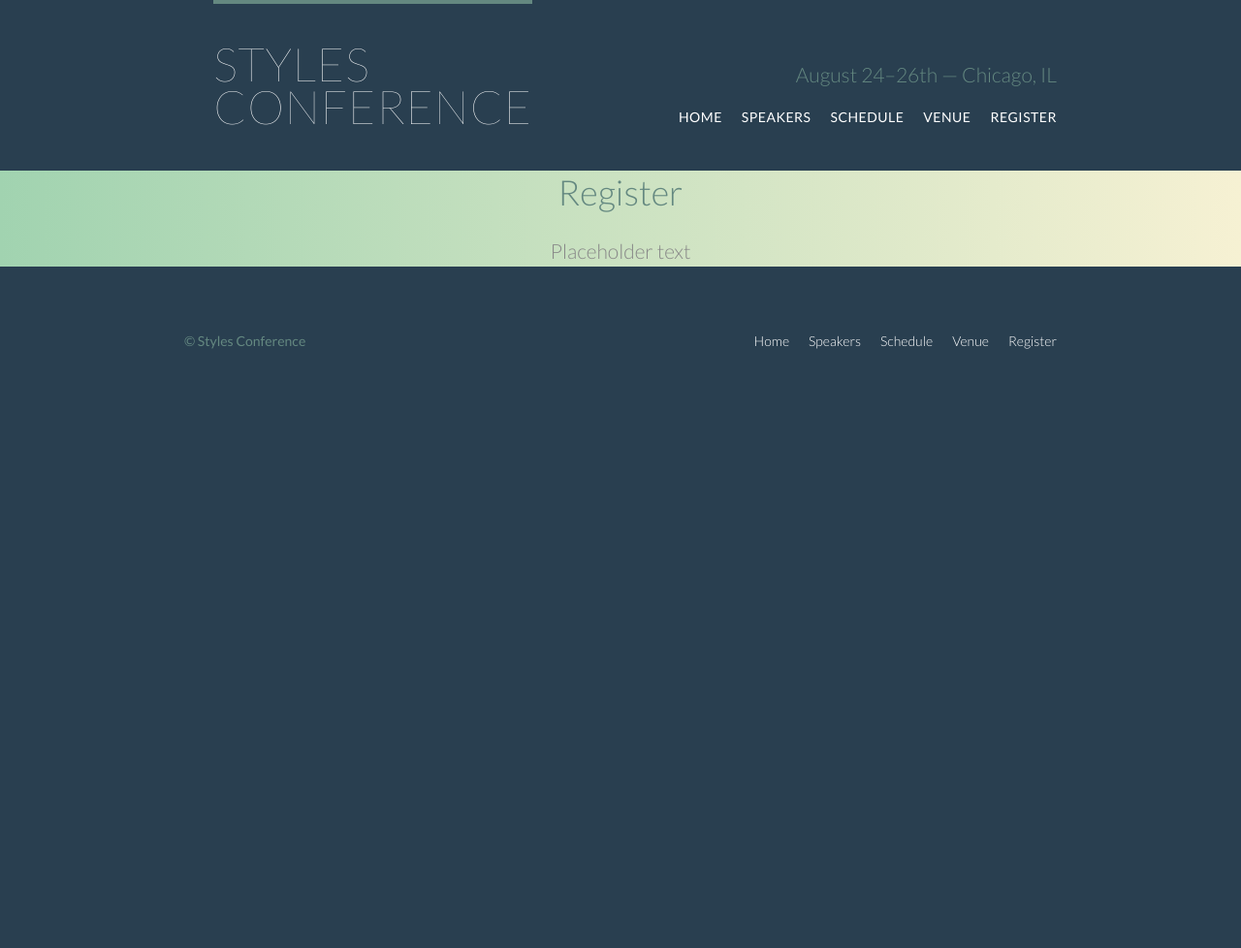
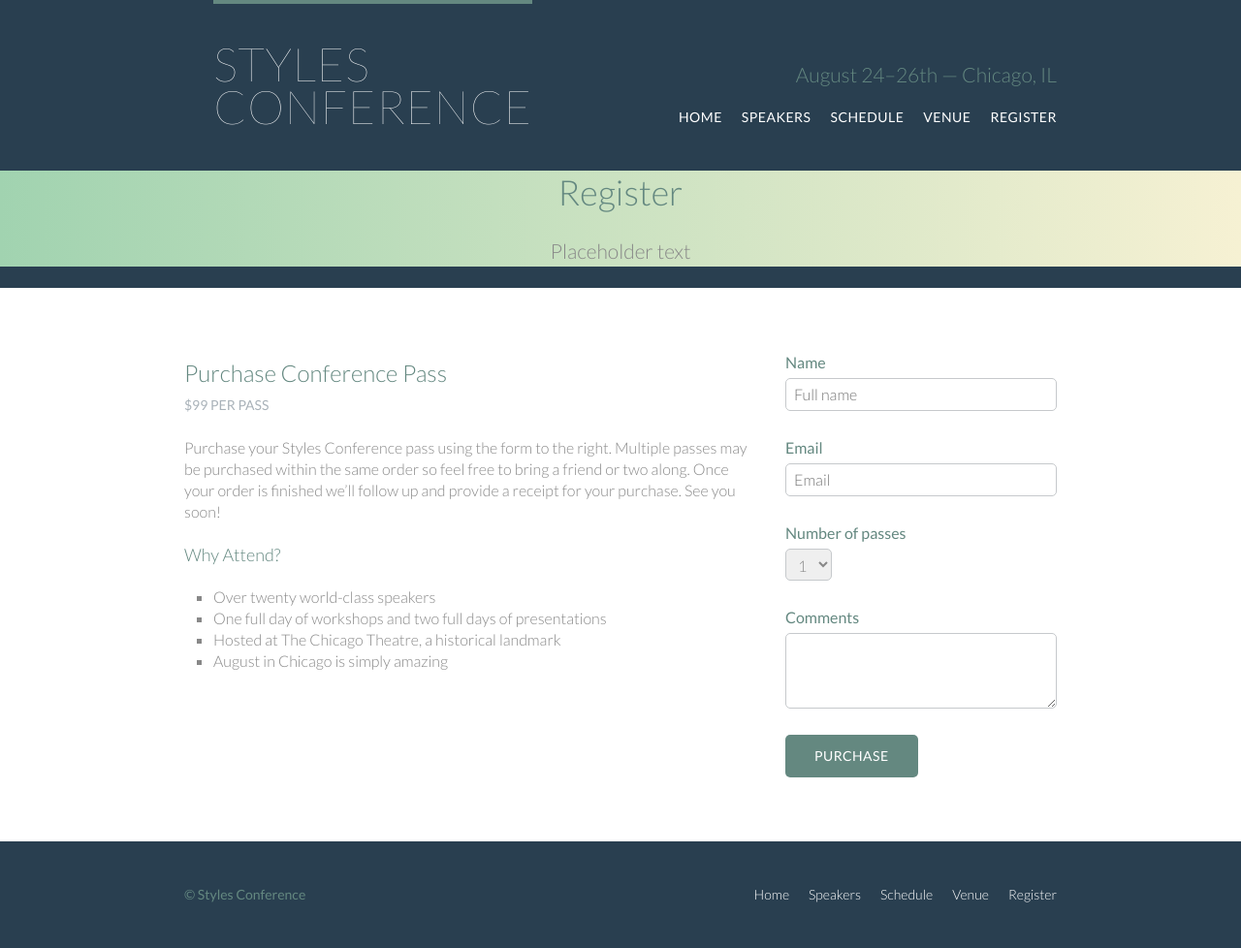
Before and after one commit to nicole-gathany/class02-homework, a plain HTML site: page shay-howe-styles-conference/register.html in a window 1280 px wide. Shown: the whole page at 97% size. Before the commit the page ends 800 px from the top, so only its background shows below. Drawn offline with Linux system fonts and the light colour scheme.

Commit message:
register

```diff
--- a/shay-howe-styles-conference/assets/stylesheets/main.css
+++ b/shay-howe-styles-conference/assets/stylesheets/main.css
@@ -316,6 +316,17 @@ Buttons
 
 }
 
+.btn-default {
+	border: 0;
+	background: #648880;
+	padding: 11px 30px;
+	font-size: 14px;
+}
+
+.btn-default:hover {
+	background: #77a198;
+}
+
 /*
 =============================
 Images
@@ -434,3 +445,50 @@ Speaker
 .venue-map {
 	height: 264px;
 }
+
+/*
+==============================
+register
+==============================
+*/
+
+.why-attend {
+	list-style: square;
+	margin: 0 0 22px 30px;
+}
+
+form {
+	margin-bottom: 22px;
+}
+
+input,
+select,
+textarea {
+	font: 300 16px/22px "Lato", "Open Sans", "Helvetica Neue", Helvetica, Arial, sans-serif;
+}
+
+.register-group label {
+	color: #648880;
+	cursor: pointer;
+	font-weight: 400;
+}
+
+.register-group input,
+.register-group select,
+.register-group textarea {
+	border: 1px solid #c6c9cc;
+	border-radius: 5px;
+	color: #888;
+	display: block;
+	margin: 5px 0 27px 0;
+	padding: 5px 8px;
+}
+
+.register-group input,
+.register-group textarea {
+	width: 100%;
+}
+
+.register-group textarea {
+	height: 78px;;
+}
--- a/shay-howe-styles-conference/register.html
+++ b/shay-howe-styles-conference/register.html
@@ -3,7 +3,7 @@
 <head>
     <meta charset="UTF-8">
     <meta name="viewport" content="width=device-width, initial-scale=1.0">
-    <title>Schedule</title>
+    <title>Register</title>
     <link rel="stylesheet" href="assets/stylesheets/main.css">
         <link rel="preconnect" href="https://fonts.googleapis.com">
         <link rel="preconnect" href="https://fonts.gstatic.com" crossorigin>
@@ -37,6 +37,61 @@
         </div>
       </section>
 
+      <section class="row">
+        <div class="grid">
+            <section class="col-2-3">
+                <h2>Purchase Conference Pass</h2>
+                <h5>$99 per Pass</h5>
+
+
+                <p> Purchase your Styles Conference pass using the form to the right. Multiple passes may be purchased within the same order so feel free to bring a friend or two along. Once your order is finished we&#8217;ll follow up and provide a receipt for your purchase. See you soon!</p>
+                <h4>Why Attend?</h4>
+
+                <ul class="why-attend">
+                <li>Over twenty world-class speakers</li>
+                  <li>One full day of workshops and two full days of presentations</li>
+                  <li>Hosted at The Chicago Theatre, a historical landmark</li>
+                  <li>August in Chicago is simply amazing</li>
+                </ul>
+            </section><!--
+             --><form class="col-1-3" action="#" method="post">
+
+
+                <fieldset class="register-group">
+                    <!-- Name -->
+                    <label>
+                        Name
+                        <input type="text" name="name" placeholder="Full name" required>
+                    </label>
+                    <!-- Email -->
+                    <label>
+                        Email
+                        <input type="text" name="email" placeholder="Email" required>
+                    </label>
+                    <!-- passes -->
+                    <label>
+                        Number of passes
+                        <select name="quantity" required>
+                            <option value="1">1</option>
+                            <option value="2">2</option>
+                            <option value="3">3</option>
+                            <option value="4">4</option>
+                            <option value="5">5</option>
+                        </select>
+                    </label>
+                    <!-- Comments -->
+                     <label>
+                        Comments
+                        <textarea name="comments">
+
+                        </textarea>
+                     </label>
+                </fieldset>
+                <input class="btn btn-default" type="submit" name="submit" value="Purchase">
+             </form>
+        </div>
+      </section>
+
       <footer class="primary-footer container group">
         <small>&copy; Styles Conference</small>
         <nav class="nav">
```
Also changed, not shown: shay-howe-styles-conference/schedule.html (+15 -0 lines).
